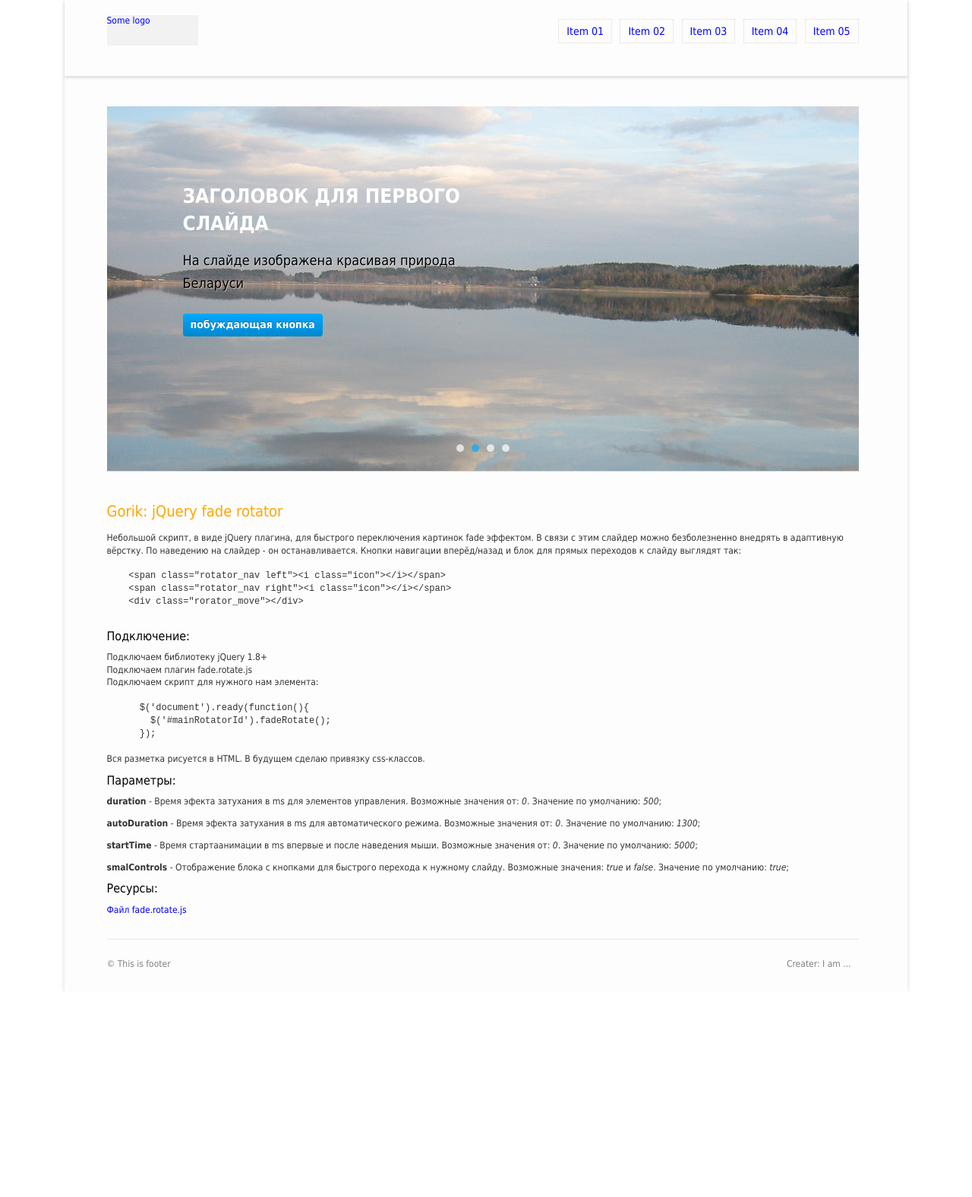
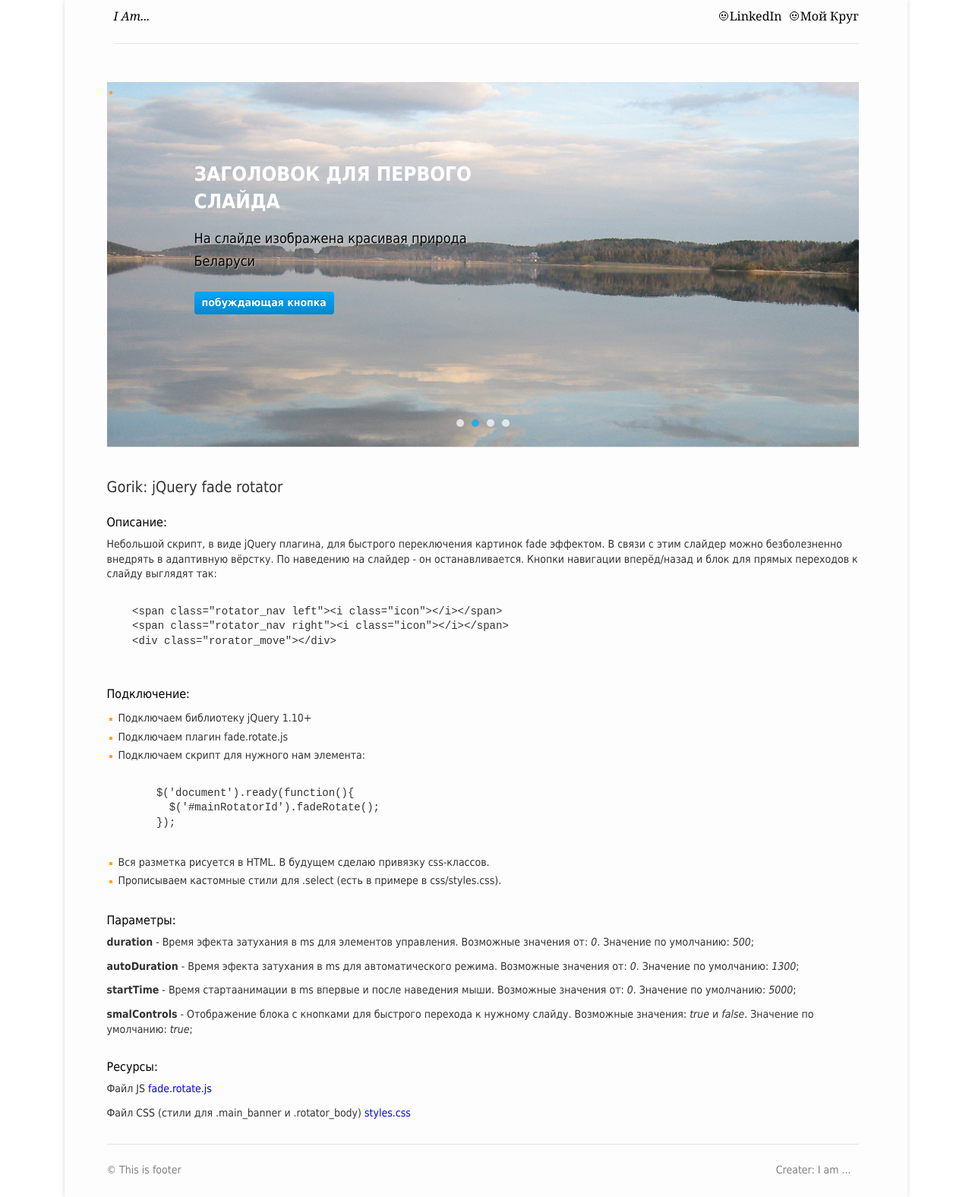
Before and after one commit to EPodgaiski/fadeslider, a plain HTML site: page index.html in a window 1280 px wide. Shown: the whole page at 76% size. Before the commit the page ends 1306 px from the top, so only its background shows below. Drawn offline with Linux system fonts and the light colour scheme.

Commit message:
styles changes

```diff
--- a/css/ie.css
+++ b/css/ie.css
@@ -1,3 +1,5 @@
+a:hover, .footer a:hover{color:orange;}
+
 .btn_stl{
 	filter:progid:DXImageTransform.Microsoft.gradient( startColorstr='#FF00a8ff', endColorstr='#FF0088ce',GradientType=0);
 }
@@ -14,4 +16,3 @@
 }
 
 .main{outline:2px solid #bebebe;}
-.search_field, .sidebar_box, .page_actions_btn.state_fixed{outline:1px solid #bebebe;}
--- a/css/styles.css
+++ b/css/styles.css
@@ -1,7 +1,7 @@
 /* I am
 ******************************/
 html, body{height:100%; width:100%;}
-body{margin:0; padding:0; background-color:#fff; color:#333; font:12px /1.2 Tahoma, Geneva, sans-serif;}
+body{margin:0; padding:0; background-color:#fff; color:#333; font:14px /1.2 Tahoma, Geneva, sans-serif;}
 
 a{outline:none; cursor:pointer; text-decoration:none; color:blue;
 	-moz-transition:color, border-bottom-color;
@@ -9,37 +9,43 @@ a{outline:none; cursor:pointer; text-decoration:none; color:blue;
 	-webkit-transition:color, border-bottom-color;
 	transition:color, border-bottom-color;
 }
+@media only screen and (min-width:1004px){
 	a:hover, .footer a:hover{color:orange;
 		-moz-transition-duration:.08s;
 		-o-transition-duration:.08s;
 		-webkit-transition-duration:.08s;
 		transition-duration:.08s;
 	}
-
+}
 	a img{border:none;}
 
 :focus{outline:none;}
 
-h1, h2, h3, h4, p, form, input, table, tr, td, th, ul, li, pre{margin:0; padding:0; font-weight:normal;}
+h1, h2, h3, h4, p, form, input, table, tr, td, th, ul, li{margin:0; padding:0; font-weight:normal;}
+header, section, footer, aside, nav, article, figure{display:block;}
+table, tr, td{border:0; border-collapse:collapse; vertical-align:top; text-align:left;}
+sup{position:relative; bottom:1.2ex; font-size:.7em; line-height:1; vertical-align:baseline;}
 
-table, tr, td{border:0; border-collapse:collapse; vertical-align:top; text-align:left;}
+.text_input, textarea, select, .select{position:relative; background-color:#fff; border:1px solid #0097e6; border-radius:5px; vertical-align:top; color:#474745; font:13px Arial, Helvetica, sans-serif;
 
-.text_input, textarea, select{font:12px Tahoma, Geneva, sans-serif; border:1px solid #d9d9d9; position:relative; vertical-align:top; border-radius:4px;
 	-moz-box-sizing:border-box;
 	-webkit-box-sizing:border-box;
 	box-sizing:border-box;
 }
 
-.text_input{padding:0 8px; height:30px;}
-	.text_input:focus, textarea:focus{border-color:#f60;-webkit-box-shadow:0 0 2px rgba(255,102,0,.35); box-shadow:0 0 2px rgba(255,102,0,.35);}
+.text_input{padding:0 10px; height:34px;}
+	.text_input:focus, textarea:focus{}
+	.input .text_input{width:100%;}
 
-textarea{padding:5px 8px;}
+textarea{padding:5px 10px; resize:vertical;}
 
 select{height:30px; padding:2px;}
 
-::-webkit-input-placeholder{color:#9f9f9f;}
-:-moz-placeholder{color:#9f9f9f !important;}
-:-ms-input-placeholder{color:#9f9f9f;}
+::-webkit-input-placeholder{color:#989795;}
+:-moz-placeholder{color:#989795 !important;}
+::-moz-placeholder{color:#989795 !important;}
+:-ms-input-placeholder{color:#989795;}
+.placeholder{color:#989795 !important;}
 
 ul{list-style:none;}
 
@@ -62,6 +68,14 @@ ul{list-style:none;}
 .text_left{text-align:left;}
 .text_right{text-align:right;}
 .text_center{text-align:center;}
+
+.black{color:#333;}
+.white{color:#FFF;}
+.red, .binding{color:red !important;}
+.green{color:green;}
+.orange{color:#ff7e00;}
+.blue{color:blue;}
+.gray{color:#999;}
 
 .img_box{overflow:hidden; position:relative; font-size:0;}
 	.img_box img{max-width:100%; max-height:100%; margin:auto; font-size:11px; color:#999;}
@@ -107,6 +121,7 @@ ul{list-style:none;}
 	box-shadow:none !important;
 }
 
+
 /* Main
 ******************************/
 .main{min-width:780px; max-width:1110px; min-height:100%; position:relative; margin:0 auto; background-color:#fdfdfd;
@@ -115,22 +130,36 @@ ul{list-style:none;}
 }
 	.wrapper{max-width:990px; margin:0 5%;}
 
+
 /* header
 ******************************/
-.header{min-height:100px; box-shadow:0 3px 3px rgba(0,0,0,.11)}
-	.header .wrapper{padding:20px 0;}
+header{padding:10px; font:16px Georgia,'Times New Roman',Times,serif;}
+	header .wrapper{padding-bottom:25px; border-bottom:1px solid #e6e6e6;}
+	header a{color:black; text-shadow:1px 1px rgba(255,255,255,.7);}
 
-	.logo{float:left; width:120px; height:40px; background-color:#f2f2f2;}
-	.top_menu{float:right; padding-top:5px;}
-		.top_menu > a{display:inline-block; height:30px; padding:0 10px; border:1px dotted #d9d9d9; font-size:14px; line-height:30px;}
-			.top_menu > a + a{margin-left:7px;}
+.logo{font-style:italic; text-shadow:1px 1px rgba(255,255,255,.7);}
+.profile{float:right; margin-left:10px; padding-left:12px;}
+	.profile .icon{position:relative; display:inline-block; width:10px; height:10px; border:1px solid; border-radius:50%; margin:0 2px 0 -12px;
+		-webkit-font-smoothing: subpixel-antialiased !important;
+		-webkit-backface-visibility:hidden;
+		-moz-backface-visibility:hidden;
+		-ms-backface-visibility:hidden;
+	}
+		.profile .icon:before{content:''; position:absolute; display:block; width:0; height:0; left:2px; top:3px; border:1px solid;
+			-webkit-box-shadow:4px 0;
+			box-shadow:4px 0;
+		}
+		.profile .icon:after{content:''; position:absolute; display:block; bottom:2px; left:2px; width:6px; height:5px; border-radius:50%; border-style:solid; border-width:0 0 1px 0;}
+
 
 /* Content
 ******************************/
 .content{padding:40px 0 100px; line-height:1.4;}
 
-h1, .alt_h1{padding-bottom:15px; color:orange; font-size:20px; line-height:24px;}
+h1, .alt_h1{padding-bottom:15px; font-size:20px; line-height:24px;}
 h2{padding:10px 0; color:black; font-size:16px; line-height:1.2;}
+
+	section + section{margin-top:20px;}
 
 .main_banner{position:relative; width:100%; height:480px; margin-bottom:40px; border-bottom:1px solid #dbdcdb;}
 .rotator_body{position:relative; width:100%; height:100%; overflow:hidden;}
@@ -172,7 +201,6 @@ h2{padding:10px 0; color:black; font-size:16px; line-height:1.2;}
 		.main_banner:hover .rotator_nav{opacity:.5;}
 		.main_banner .rotator_nav:hover{opacity:1;}
 
-
 	.main_banner .rorator_move{position:absolute; bottom:20px; left:50%; width:50%; margin-left:-25%; text-align:center;}
 		.main_banner .mover{display:inline-block; width:10px; height:10px; background-color:#fff; border-radius:50%; opacity:.7; cursor:pointer;}
 		.main_banner .mover + .mover{margin-left:10px;}
@@ -184,8 +212,15 @@ h2{padding:10px 0; color:black; font-size:16px; line-height:1.2;}
 		.main_banner .title + .text{padding-top:15px;}
 	.main_banner .btn_stl{margin-top:25px;}
 
-/*footer*/
-.footer{position:absolute; bottom:0; left:0; height:70px; width:100%;}
-	.footer .wrapper{padding-top:25px; overflow:hidden; border-top:1px solid #e6e6e6; color:gray;}
+.content li{padding:3px 0 2px 15px;}
+	.content li:before{content:''; display:block; width:4px; height:4px; position:absolute; margin:9px 0 0 -12px; background-color:orange;}
+	.content pre{margin:10px 0 8px;}
+
+
+/* Footer
+******************************/
+footer{position:absolute; bottom:0; left:0; height:70px; width:100%;}
+	footer .wrapper{padding-top:25px; overflow:hidden; border-top:1px solid #e6e6e6; color:gray;}
+	footer a{color:gray;}
 	.creater{float:right; margin-right:10px;}
 	.footer a{color:gray;}
--- a/index.html
+++ b/index.html
@@ -7,26 +7,22 @@
   <meta charset="utf-8">
   <meta name="viewport" content="width=device-width, initial-scale=1">
   <meta name="HandheldFriendly" content="true">
-  <link href="css/styles.css" rel="stylesheet" type="text/css">
+  <meta name="format-detection" content="telephone=no">
+  <link href="css/styles.css" rel="stylesheet">
   <!--[if IE 9]><link rel="stylesheet" href="css/ie9.css" type="text/css"><![endif]-->
-  <!--[if lte IE 8]><link rel="stylesheet" href="css/ie.css" type="text/css"><![endif]-->
+  <!--[if lte IE 8]><link rel="stylesheet" href="css/ie.css" type="text/css"><script src="js/html5shiv.js"></script><![endif]-->
 </head>
 <body>
 
 <div class="main" id="top">
 
-  <div class="header">
+  <header>
     <div class="wrapper clearfix">
-      <a href="http://gorik.name/" title="домашняя страница Горика" class="logo">Some logo</a>
-      <div class="top_menu">
-        <a href="#01">Item 01</a>
-        <a href="#02">Item 02</a>
-        <a href="#03">Item 03</a>
-        <a href="#04">Item 04</a>
-        <a href="#05">Item 05</a>
+      <a href="http://egor-podgayskiy.moikrug.ru/" rel="nofollow" class="profile"><i class="icon"></i>Мой Круг</a>
+      <a href="http://www.linkedin.com/pub/egor-podgaiski/5b/9ba/977/en" rel="nofollow" class="profile"><i class="icon"></i>LinkedIn</a>
+      <a href="http://gorik.name" title="домашняя страница Горика" class="logo">I Am...</a>
     </div>
-    </div>
-  </div>
+  </header>
 
   <div class="content">
     <div class="wrapper">
@@ -69,8 +65,10 @@
           <div class="rorator_move"></div>
         </div>
 
-        <div class="description">
         <h1>Gorik: jQuery fade rotator</h1>
+
+        <section>
+          <h2>Описание:</h2>
           <p>Небольшой скрипт, в виде jQuery плагина, для быстрого переключения картинок fade эффектом. В связи с этим слайдер можно безболезненно внедрять в адаптивную вёрстку. По наведению на слайдер - он останавливается. Кнопки навигации вперёд/назад и блок для прямых переходов к слайду выглядят так:</p>
           <br>
           <pre>
@@ -78,9 +76,13 @@
     &lt;span class="rotator_nav right">&lt;i class="icon">&lt;/i>&lt;/span>
     &lt;div class="rorator_move">&lt;/div>
           </pre>
+      </section>
+
+      <section>
         <h2>Подключение:</h2>
+
         <ul>
-            <li>Подключаем библиотеку jQuery 1.8+</li>
+          <li>Подключаем библиотеку jQuery 1.10+</li>
           <li>Подключаем плагин fade.rotate.js</li>
           <li>Подключаем скрипт для нужного нам элемента:<br><br>
     <pre>
@@ -90,28 +92,37 @@
     </pre>
           </li>
           <li>Вся разметка рисуется в HTML. В будущем сделаю привязку css-классов.</li>
+          <li>Прописываем кастомные стили для .select (есть в примере в css/styles.css).</li>
         </ul>
+      </section>
+
+      <section>
         <h2>Параметры:</h2>
+
         <p><b>duration</b> - Время эфекта затухания в ms для элементов управления. Возможные значения от: <i>0</i>. Значение по умолчанию: <i>500</i>;</p>
         <p><b>autoDuration</b> - Время эфекта затухания в ms для автоматического режима. Возможные значения от: <i>0</i>. Значение по умолчанию: <i>1300</i>;</p>
         <p><b>startTime</b> - Время стартаанимации в ms впервые и после наведения мыши. Возможные значения от: <i>0</i>. Значение по умолчанию: <i>5000</i>;</p>
         <p><b>smalControls</b> - Отображение блока с кнопками для быстрого перехода к нужному слайду. Возможные значения: <i>true</i> и <i>false</i>. Значение по умолчанию: <i>true</i>;</p>
+      </section>
+
+      <section>
         <h2>Ресурсы:</h2>
-          <p><a href="js/fade.rotate.js">Файл fade.rotate.js</a></p>
+
+        <p>Файл JS <a href="js/fade.rotate.js">fade.rotate.js</a></p>
+        <p>Файл CSS (стили для .main_banner и .rotator_body) <a href="css/styles.css">styles.css</a></p>
+      </section>
+
+    </div>
   </div>
 
-    </div>
-
-  </div>
-
-  <div class="footer">
+  <footer>
     <div class="wrapper clearfix">
 
       <div class="creater">Creater: <a href="http://www.gorik.name/" target="_blank">I am ...</a></div>
       <div class="copy">&copy; This is footer</div>
 
     </div>
-  </div>
+  </footer>
 
 </div>
 
```
Lines whose indentation alone changed are shown as unchanged.
